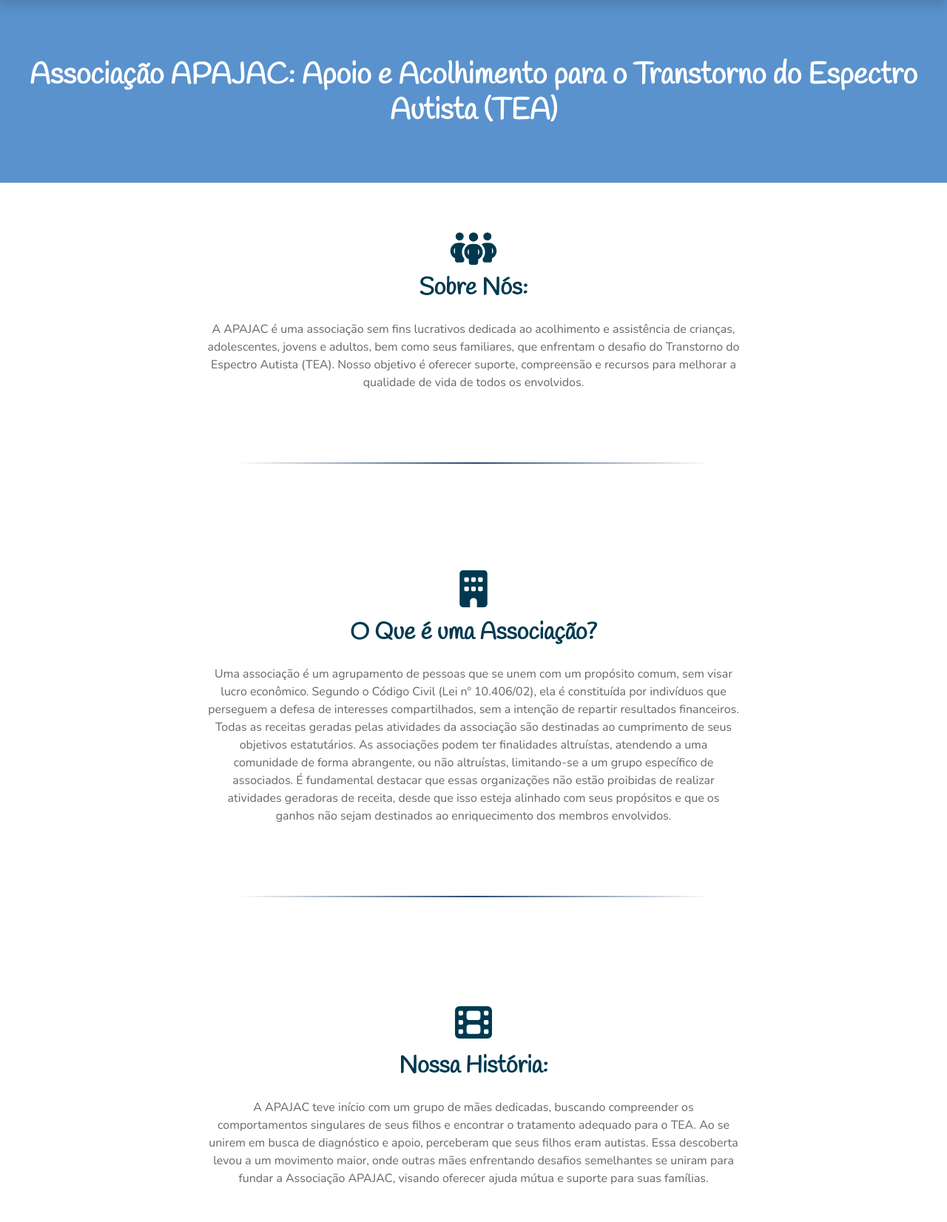
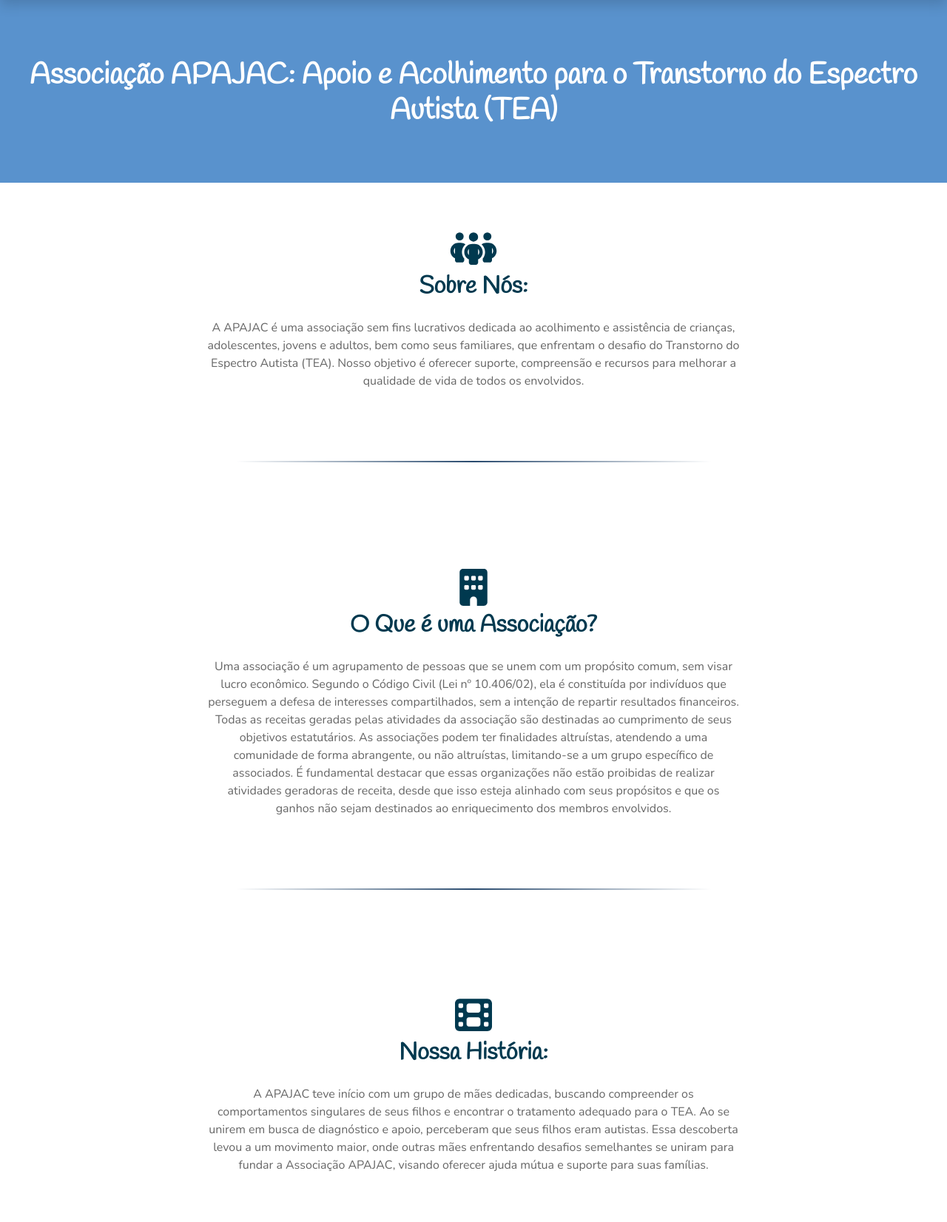
Before and after one commit to apa-jac/apa-jac.github.io, a web app: file about.html in a window 1280 px wide. Shown: the part 86-1738 px from the top of the page at 74% size. Run offline with its HTML, style and script files only (its server is not run), Linux system fonts and the light colour scheme; some libraries are stand-ins or nearby versions.

Commit message:
Adding class

```diff
--- a/about.html
+++ b/about.html
@@ -83,7 +83,7 @@
         </div>
         <!---------------IMAGEM SEPARANDO O TITULO DO TEXTO---------------------->
         <img src="./img/people-group-solid.svg" alt class="icons">
-        <h2 class="marginTitle">Sobre Nós:</h2>
+        <h2 class="MarginTitle">Sobre Nós:</h2>
         <p class="text-wrap mt-3 paragraph">A APAJAC é uma associação sem fins
           lucrativos dedicada ao acolhimento e assistência de crianças,
           adolescentes, jovens e adultos, bem como seus familiares, que
@@ -98,7 +98,7 @@
 
       <div class="text-center aboutContainer topMargin">
         <img src="./img/building-solid.svg" alt class="icons">
-        <h2 class="mt-3">O Que é uma Associação?</h2>
+        <h2 class="MarginTitle">O Que é uma Associação?</h2>
         <p class="text-wrap mt-3 paragraph">Uma associação é um agrupamento de
           pessoas que se unem com um propósito comum, sem visar lucro econômico.
           Segundo o Código Civil (Lei nº 10.406/02), ela é constituída por
@@ -123,7 +123,7 @@
 
       <div class="text-center aboutContainer topMargin">
         <img src="./img/film-solid.svg" alt class="icons">
-        <h2 class="mt-3">Nossa História:</h2>
+        <h2 class="MarginTitle">Nossa História:</h2>
         <p class="text-wrap mt-3 paragraph">A APAJAC teve início com um grupo de
           mães dedicadas, buscando compreender os comportamentos singulares de
           seus filhos
--- a/css/style.css
+++ b/css/style.css
@@ -237,3 +237,7 @@
 .ratio {
   aspect-ratio: 1;
 }
+
+.MarginTitle{
+  margin-top:8px;
+}
```
